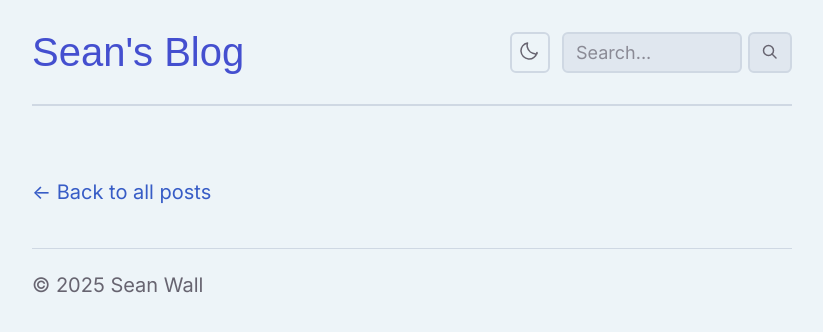
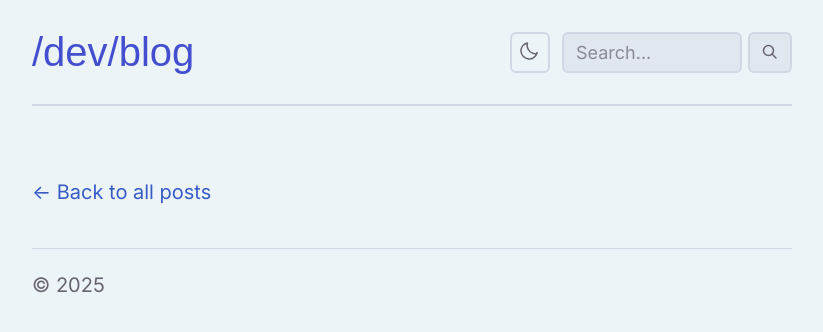
Before and after one commit to spwx/blog, a Python web app: template templates/post.html in a window 1280 px wide. Shown: the top 332 px of the page, without its empty margins (228-1051 px from the left). Run offline with Jinja, Linux system fonts and the light colour scheme; the template is opened without the code that fills it, so the values that code supplies are empty; some web fonts are replaced.

Commit message:
Rebrand from "Sean's Blog" to "/dev/blog"
Update site title, header, and footer across all templates to use the
new /dev/blog branding. Remove personal name from copyright footer.

🤖 Generated with [Claude Code](https://claude.com/claude-code)

Co-Authored-By: Claude Sonnet 4.5 <noreply@anthropic.com>

```diff
--- a/templates/base.html
+++ b/templates/base.html
@@ -3,7 +3,7 @@
 <head>
     <meta charset="UTF-8">
     <meta name="viewport" content="width=device-width, initial-scale=1.0">
-    <title>{% block title %}Sean's Blog{% endblock %}</title>
+    <title>{% block title %}/dev/blog{% endblock %}</title>
 
     <!-- Inline theme script to prevent FOUC -->
     <script>
@@ -18,7 +18,7 @@
 </head>
 <body>
     <header>
-        <h1><a href="/">Sean's Blog</a></h1>
+        <h1><a href="/">/dev/blog</a></h1>
         <div class="header-controls">
             <button id="theme-toggle" class="theme-toggle" aria-label="Toggle theme">
                 <svg class="sun-icon" width="20" height="20" viewBox="0 0 20 20" fill="none" xmlns="http://www.w3.org/2000/svg">
@@ -49,7 +49,7 @@
         {% block content %}{% endblock %}
     </main>
     <footer>
-        <p>&copy; <span id="current-year"></span> Sean Wall</p>
+        <p>&copy; <span id="current-year"></span></p>
     </footer>
     <script src="/static/script.js"></script>
 </body>
--- a/templates/index.html
+++ b/templates/index.html
@@ -1,6 +1,6 @@
 {% extends "base.html" %}
 
-{% block title %}Sean's Blog - Home{% endblock %}
+{% block title %}/dev/blog - Home{% endblock %}
 
 {% block content %}
 <h2>Posts</h2>
--- a/templates/post.html
+++ b/templates/post.html
@@ -1,6 +1,6 @@
 {% extends "base.html" %}
 
-{% block title %}{{ post.title }} - Sean's Blog{% endblock %}
+{% block title %}{{ post.title }} - /dev/blog{% endblock %}
 
 {% block content %}
 <article>
--- a/templates/search.html
+++ b/templates/search.html
@@ -2,9 +2,9 @@
 
 {% block title %}
   {% if query != "" %}
-    Search: {{ query }} - Sean's Blog
+    Search: {{ query }} - /dev/blog
   {% else %}
-    Search - Sean's Blog
+    Search - /dev/blog
   {% endif %}
 {% endblock %}
 
```
